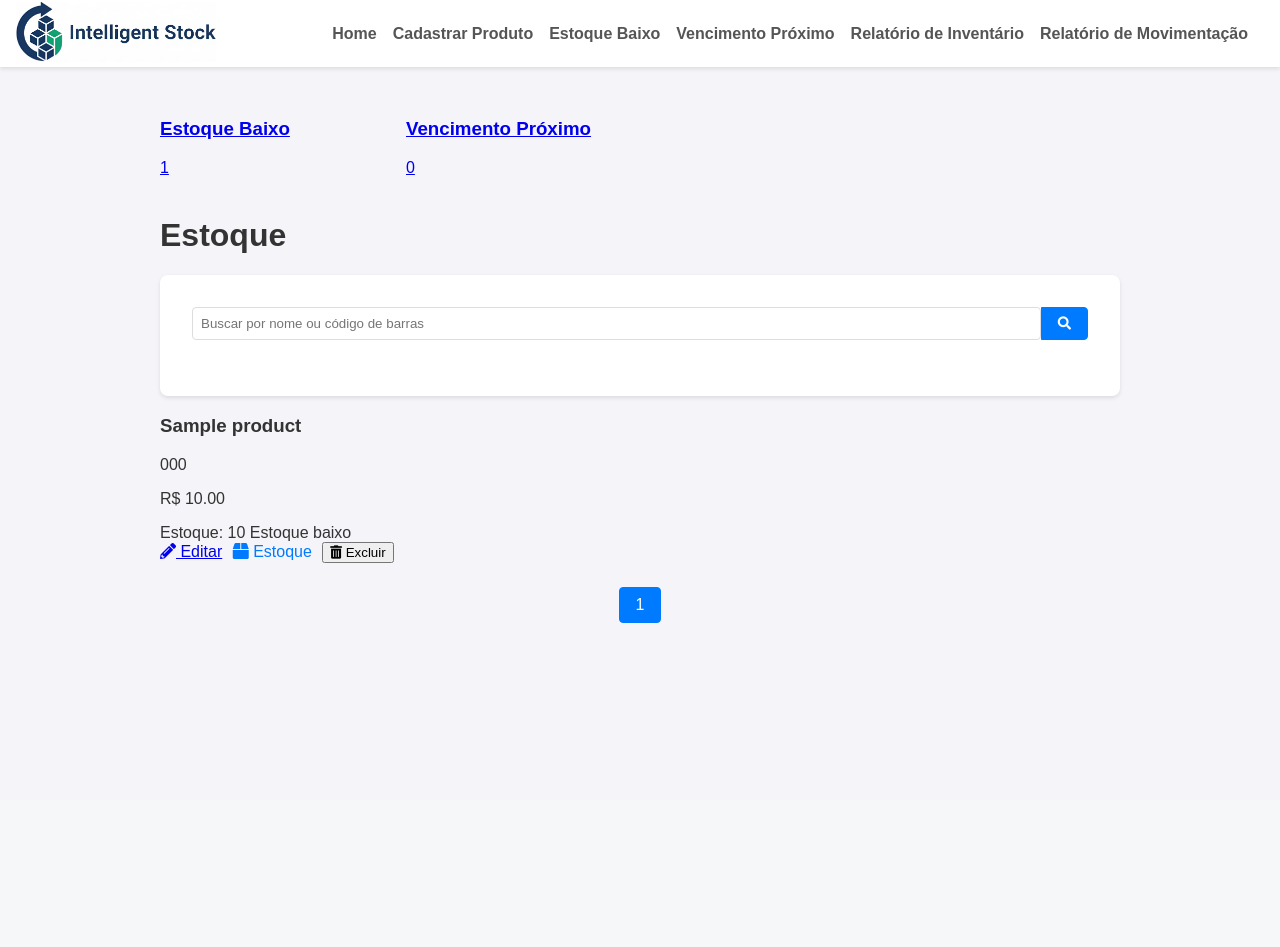
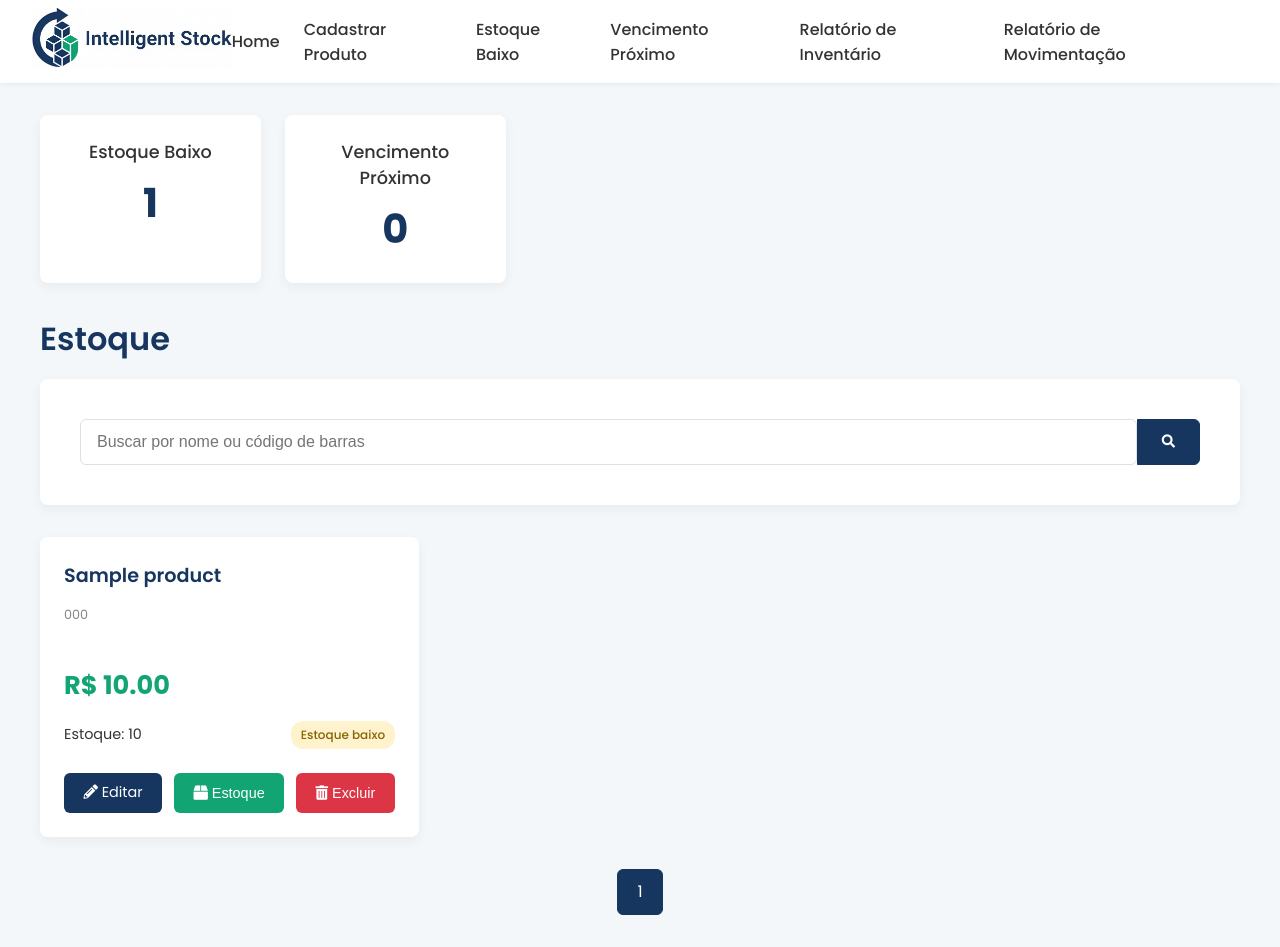
Before and after one commit to marise-san/intelligent-stock-app, a Flask app: page / in a window 1280 px wide. Before the commit the page ends 623 px from the top, so only its background shows below. Run offline with Flask 3, Linux system fonts and the light colour scheme; tables that the repository leaves empty hold one stand-in row (values such as "Sample post").

Commit message:
atualizando o css da aplicação

```diff
--- a/app/static/style.css
+++ b/app/static/style.css
@@ -1,24 +1,36 @@
+@import url('https://fonts.googleapis.com/css2?family=Poppins:wght@300;400;500;600;700&display=swap');
+
+:root {
+    --primary-color: #163660;
+    --secondary-color: #12a573;
+    --background-color: #f4f7fa;
+    --text-color: #333;
+    --card-background-color: #fff;
+    --border-color: #e0e0e0;
+    --shadow-color: rgba(0, 0, 0, 0.05);
+}
 
 body {
-    font-family: sans-serif;
+    font-family: 'Poppins', sans-serif;
     margin: 0;
-    background-color: #f4f4f9;
-    color: #333;
+    background-color: var(--background-color);
+    color: var(--text-color);
 }
 
 nav {
-    background-color: #fff;
-    padding: 0.1rem 1rem;
-    box-shadow: 0 2px 4px rgba(0,0,0,0.1);
+    background-color: var(--card-background-color);
+    padding: 0.5rem 2rem;
+    box-shadow: 0 2px 4px var(--shadow-color);
     display: flex;
     align-items: center;
 }
 
 nav a {
     text-decoration: none;
-    color: #555;
-    margin-right: 1rem;
-    font-weight: bold;
+    color: var(--text-color);
+    margin-right: 1.5rem;
+    font-weight: 500;
+    transition: color 0.3s ease;
 }
 
 nav a:first-child {
@@ -26,98 +38,300 @@ nav a:first-child {
 }
 
 nav a:hover {
-    color: #007bff;
+    color: var(--secondary-color);
 }
 
 .content {
     padding: 2rem;
     margin: 0 auto;
-    max-width: 960px;
+    max-width: 1200px;
+}
+
+h1 {
+    font-size: 2rem;
+    font-weight: 600;
+    color: var(--primary-color);
+    margin-bottom: 1rem;
+}
+
+.page-header {
+    display: flex;
+    justify-content: space-between;
+    align-items: center;
+    margin-bottom: 2rem;
+}
+
+.back-btn, .print-btn {
+    display: inline-flex;
+    align-items: center;
+    gap: 0.5rem;
+    padding: 0.6rem 1.2rem;
+    background-color: var(--primary-color);
+    color: #fff;
+    text-decoration: none;
+    border-radius: 6px;
+    border: none;
+    cursor: pointer;
+    transition: background-color 0.3s ease;
+}
+
+.back-btn:hover, .print-btn:hover {
+    background-color: #1a447a;
 }
 
 .dashboard {
     display: grid;
-    grid-template-columns: repeat(auto-fill, minmax(200px, 1fr));
+    grid-template-columns: repeat(auto-fill, minmax(220px, 1fr));
     gap: 1.5rem;
+    margin-bottom: 2rem;
+}
+
+.dashboard-card {
+    background: var(--card-background-color);
+    border-radius: 8px;
+    box-shadow: 0 4px 12px var(--shadow-color);
+    padding: 1.5rem;
+    text-align: center;
+    text-decoration: none;
+    color: var(--text-color);
+    transition: transform 0.3s ease, box-shadow 0.3s ease;
+}
+
+.dashboard-card:hover {
+    transform: translateY(-5px);
+    box-shadow: 0 6px 16px rgba(0,0,0,0.1);
+}
+
+.dashboard-card h3 {
+    margin: 0 0 0.5rem 0;
+    font-size: 1.1rem;
+    font-weight: 500;
+}
+
+.dashboard-card p {
+    font-size: 2.5rem;
+    font-weight: 700;
+    margin: 0;
+    color: var(--primary-color);
+}
+
+table {
+    width: 100%;
+    border-collapse: collapse;
+    margin-top: 2rem;
+    background-color: var(--card-background-color);
+    border-radius: 8px;
+    overflow: hidden;
+    box-shadow: 0 4px 12px var(--shadow-color);
+}
+
+thead {
+    background-color: var(--primary-color);
+    color: #fff;
+}
+
+th, td {
+    padding: 1rem 1.5rem;
+    text-align: left;
+    border-bottom: 1px solid var(--border-color);
+}
+
+tbody tr:last-child td {
+    border-bottom: none;
+}
+
+tbody tr:hover {
+    background-color: #f9f9f9;
+}
+
+.product-grid {
+    display: grid;
+    grid-template-columns: repeat(auto-fill, minmax(280px, 1fr));
+    gap: 2rem;
+    margin-top: 2rem;
+}
+
+.product-card {
+    background: var(--card-background-color);
+    border-radius: 8px;
+    box-shadow: 0 4px 12px var(--shadow-color);
+    padding: 1.5rem;
+    display: flex;
+    flex-direction: column;
+    transition: transform 0.3s ease, box-shadow 0.3s ease;
+}
+
+.product-card:hover {
+    transform: translateY(-5px);
+    box-shadow: 0 6px 16px rgba(0,0,0,0.1);
+}
+
+.product-card h3 {
+    margin: 0 0 0.25rem 0;
+    font-size: 1.2rem;
+    font-weight: 600;
+    color: var(--primary-color);
+}
+
+.product-card .barcode {
+    color: #888;
+    font-size: 0.8rem;
+    margin-bottom: 1rem;
+}
+
+.product-card .price {
+    font-size: 1.6rem;
+    font-weight: 700;
+    color: var(--secondary-color);
+    margin-bottom: 1rem;
+}
+
+.product-card .stock-info {
+    display: flex;
+    justify-content: space-between;
+    align-items: center;
     margin-bottom: 1.5rem;
+    font-size: 0.9rem;
+}
+
+.product-card .stock-status {
+    padding: 0.3rem 0.6rem;
+    border-radius: 12px;
+    font-size: 0.75rem;
+    font-weight: 500;
+}
+
+.stock-status.in-stock {
+    background-color: #d4edda;
+    color: #155724;
+}
+
+.stock-status.low-stock {
+    background-color: #fff3cd;
+    color: #856404;
+}
+
+.stock-status.out-of-stock {
+    background-color: #f8d7da;
+    color: #721c24;
+}
+
+.product-card .actions {
+    margin-top: auto;
+    display: flex;
+    gap: 0.75rem;
+}
+
+.product-card .actions a,
+.product-card .actions button {
+    flex-grow: 1;
+    text-align: center;
+    padding: 0.6rem;
+    border-radius: 6px;
+    text-decoration: none;
+    color: #fff;
+    border: none;
+    cursor: pointer;
+    transition: background-color 0.3s ease;
+    font-size: 0.9rem;
+}
+
+.product-card .actions .edit-btn {
+    background-color: var(--primary-color);
+}
+
+.product-card .actions .edit-btn:hover {
+    background-color: #1a447a;
+}
+
+.product-card .actions .stock-btn {
+    background-color: var(--secondary-color);
+}
+
+.product-card .actions .stock-btn:hover {
+    background-color: #0f8a61;
+}
+
+.product-card .actions .delete-btn {
+    background-color: #dc3545;
+}
+
+.product-card .actions .delete-btn:hover {
+    background-color: #c82333;
 }
 
 .search-bar {
     display: flex;
-    margin-bottom: 1.5rem;
 }
 
 .search-bar input {
     flex-grow: 1;
-    padding: 0.5rem;
-    border: 1px solid #ddd;
-    border-radius: 4px 0 0 4px;
+    padding: 0.8rem 1rem;
+    border: 1px solid var(--border-color);
+    border-radius: 6px 0 0 6px;
+    font-size: 1rem;
 }
 
 .search-bar button {
-    padding: 0.5rem 1rem;
-    border: 1px solid #007bff;
-    background-color: #007bff;
+    padding: 0.8rem 1.5rem;
+    border: 1px solid var(--primary-color);
+    background-color: var(--primary-color);
     color: #fff;
-    border-radius: 0 4px 4px 0;
+    border-radius: 0 6px 6px 0;
     cursor: pointer;
+    transition: background-color 0.3s ease;
+}
+
+.search-bar button:hover {
+    background-color: #1a447a;
 }
 
 .pagination {
     display: flex;
     justify-content: center;
-    margin-top: 1.5rem;
+    margin-top: 2rem;
 }
 
 .pagination a {
-    color: #007bff;
-    padding: 0.5rem 1rem;
+    color: var(--primary-color);
+    padding: 0.6rem 1.2rem;
     text-decoration: none;
-    border: 1px solid #ddd;
+    border: 1px solid var(--border-color);
     margin: 0 0.25rem;
-    border-radius: 4px;
+    border-radius: 6px;
+    transition: background-color 0.3s ease, color 0.3s ease;
+}
+
+.pagination a:hover {
+    background-color: #f0f0f0;
 }
 
 .pagination a.active {
-    background-color: #007bff;
+    background-color: var(--primary-color);
     color: #fff;
-    border-color: #007bff;
+    border-color: var(--primary-color);
 }
 
 .pagination .ellipsis {
-    padding: 0.5rem 1rem;
-    color: #777;
+    padding: 0.6rem 1.2rem;
+    color: #888;
 }
 
-
-.edit-stock-btn {
-    background: none;
-    border: none;
-    cursor: pointer;
-    font-size: 1rem;
-    color: #007bff;
-}
-
-.edit-stock-btn:hover {
-    color: #0056b3;
-}
-
-
 form {
-    background: #fff;
-    padding: 2rem;
+    background: var(--card-background-color);
+    padding: 2.5rem;
     border-radius: 8px;
-    box-shadow: 0 2px 4px rgba(0,0,0,0.1);
+    box-shadow: 0 4px 12px var(--shadow-color);
 }
 
 form p {
-    margin-bottom: 1rem;
+    margin-bottom: 1.5rem;
 }
 
 form label {
     display: block;
     margin-bottom: 0.5rem;
-    font-weight: bold;
+    font-weight: 500;
 }
 
 form input[type="text"],
@@ -125,45 +339,60 @@ form input[type="number"],
 form input[type="date"],
 form select {
     width: 100%;
-    padding: 0.5rem;
-    border: 1px solid #ddd;
-    border-radius: 4px;
+    padding: 0.8rem 1rem;
+    border: 1px solid var(--border-color);
+    border-radius: 6px;
     box-sizing: border-box;
+    font-size: 1rem;
+    transition: border-color 0.3s ease, box-shadow 0.3s ease;
+}
+
+form input[type="text"]:focus,
+form input[type="number"]:focus,
+form input[type="date"]:focus,
+form select:focus {
+    outline: none;
+    border-color: var(--secondary-color);
+    box-shadow: 0 0 0 3px rgba(18, 165, 115, 0.2);
 }
 
 form input[type="submit"] {
-    background-color: #007bff;
+    background-color: var(--primary-color);
     color: #fff;
-    padding: 0.75rem 1.5rem;
+    padding: 0.8rem 2rem;
     border: none;
-    border-radius: 4px;
+    border-radius: 6px;
     cursor: pointer;
     font-size: 1rem;
+    font-weight: 500;
+    transition: background-color 0.3s ease;
 }
 
 form input[type="submit"]:hover {
-    background-color: #0056b3;
+    background-color: #1a447a;
 }
 
 .modal {
     display: none;
     position: fixed;
-    z-index: 1;
+    z-index: 1000;
     left: 0;
     top: 0;
     width: 100%;
     height: 100%;
     overflow: auto;
-    background-color: rgb(0,0,0);
-    background-color: rgba(0,0,0,0.4);
+    background-color: rgba(0,0,0,0.5);
 }
 
 .modal-content {
-    background-color: #fefefe;
-    margin: 15% auto;
-    padding: 20px;
-    border: 1px solid #888;
-    width: 80%;
+    background-color: var(--card-background-color);
+    margin: 10% auto;
+    padding: 2rem;
+    border: none;
+    border-radius: 8px;
+    width: 90%;
+    max-width: 500px;
+    box-shadow: 0 8px 24px rgba(0,0,0,0.2);
 }
 
 .close {
```
Also changed, not shown: other parts of app/static/style.css (+2 -49 lines).
